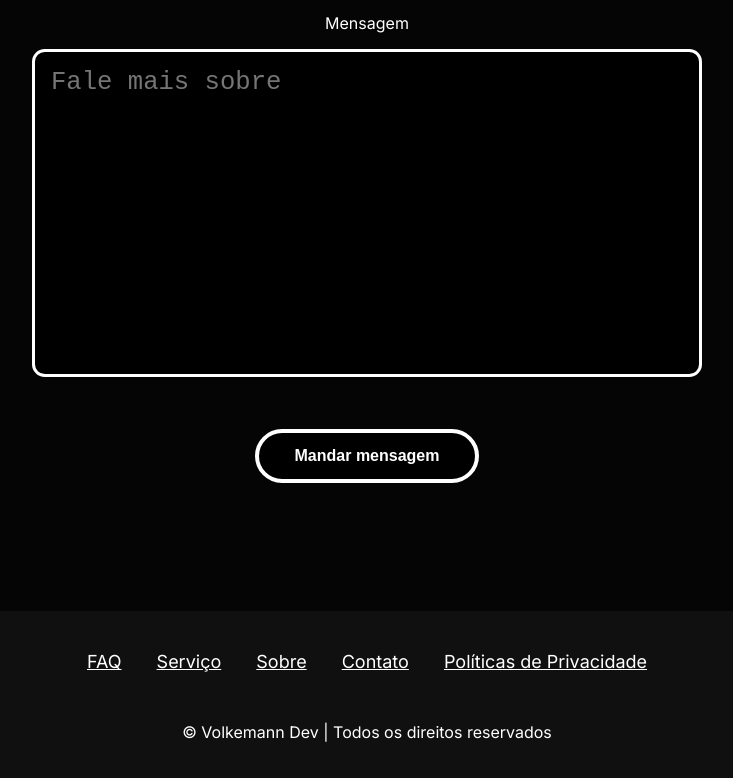
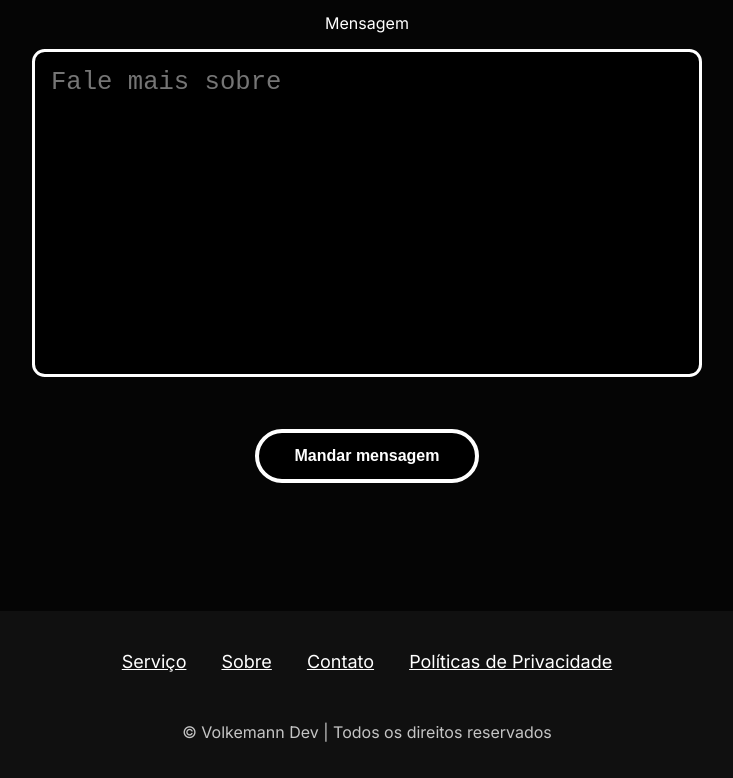
Before and after one commit to Volkemann/Portfolio_VK3.0, a plain HTML site: page index.html in a window 1280 px wide. Shown: the part 4551-5329 px from the top of the page, without its empty margins (273-1006 px from the left). Drawn offline with nearby package versions, Linux system fonts and the light colour scheme.

Commit message:
Meu portfolio

```diff
--- a/index.html
+++ b/index.html
@@ -249,15 +249,17 @@
 
     <footer class="footer"><!--SECTION RODAPÉ-->
         <ul class="list">
-            <li><a href="#">FAQ</a></li>
-            <li><a href="#">Serviço</a></li>
-            <li><a href="#">Sobre</a></li>
-            <li><a href="#">Contato</a></li>
+            <li><a href="https://github.com/Volkemann">Serviço</a></li>
+            <li><a href="#sobre">Sobre</a></li>
+            <li><a href="#contato">Contato</a></li>
             <li><a href="#">Políticas de Privacidade</a></li>
         </ul>
         <p class="copyright">
             © Volkemann Dev | Todos os direitos reservados
         </p>
     </footer><!--SECTION RODAPÉ FIM-->
+
+
+
 </body>
 </html>
--- a/style.css
+++ b/style.css
@@ -549,7 +549,7 @@ section.projeto{
     background-color: #131313;
     background-size: cover;
     background-position-y: 100% 0%;
-    transition: 10s;
+    transition: 6s;
     cursor: pointer;
     border-radius: 40px;
     position: relative;
@@ -698,8 +698,14 @@ footer .copyright{
     margin-top: 50px;
     text-align: center;
     font-size: 16px;
-    color: white;
+    color: rgb(197, 197, 197);
 }
+
+/* SECTION RODAPÉ FIM*/
+
+
+
+
 /* ANIMAÇÕES */
 
 @keyframes color{
```
Also changed, not shown: app.js (line endings or trailing spaces).
